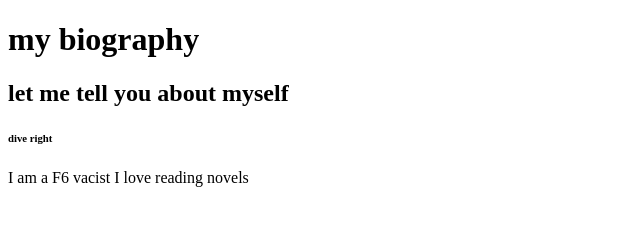
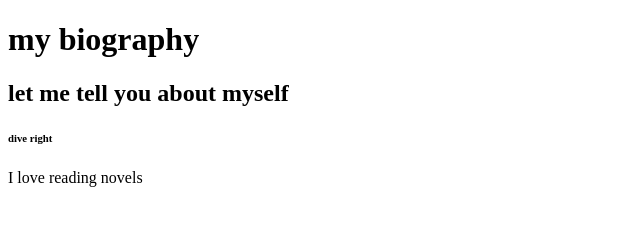
Before and after one commit to achanfaithkatrina/CQ10, a plain HTML site: page faith.html in a window 1280 px wide. Shown: the whole page, without its empty margins (0-640 px from the left). Drawn offline with Linux system fonts and the light colour scheme.

Commit message:
removed f6 vacist

```diff
--- a/faith.html
+++ b/faith.html
@@ -10,7 +10,7 @@
     <h2>let me tell you about myself<h2>
     <h6>dive right</h6>
     <p>
-        I am a F6 vacist
+
         I love reading novels
     </p>
 
```
